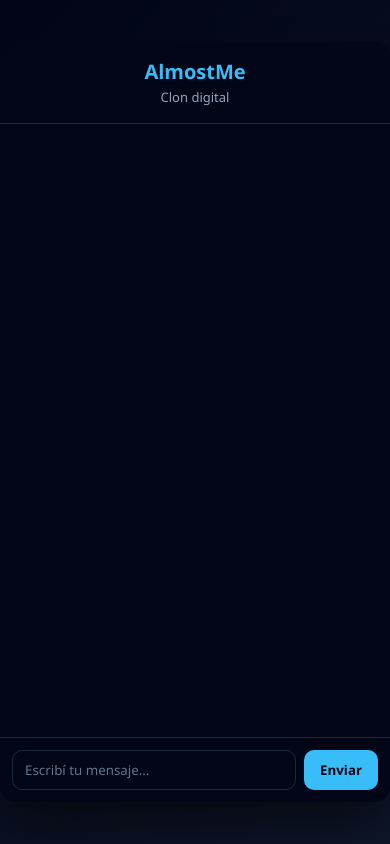
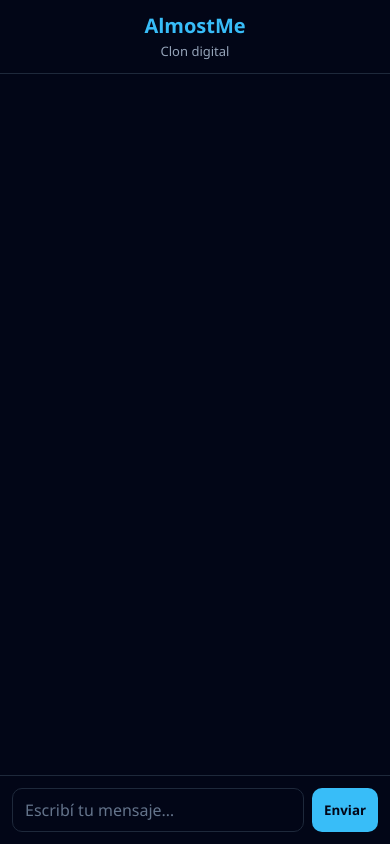
Before and after one commit to jspoleti66/AlmostMe, a plain HTML site: page templates/index.html in a window 390 px wide. Drawn offline with Linux system fonts and the light colour scheme.

Commit message:
Update style.css

```diff
--- a/static/style.css
+++ b/static/style.css
@@ -181,3 +181,35 @@
   20% { opacity: 1 }
   100% { opacity: .2 }
 }
+
+/* Mobile */
+
+@media (max-width: 600px) {
+
+  body {
+    align-items: stretch;
+  }
+
+  .chat-app {
+    height: 100vh;
+    max-width: 100%;
+    border-radius: 0;
+  }
+
+  .chat-header {
+    padding: 12px;
+  }
+
+  .chat-body {
+    padding: 12px;
+  }
+
+  .chat-input input {
+    font-size: 16px;
+  }
+
+  .chat-input button {
+    padding: 0 12px;
+  }
+
+}
```
